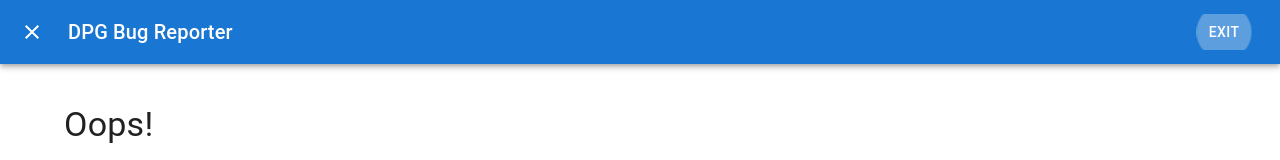
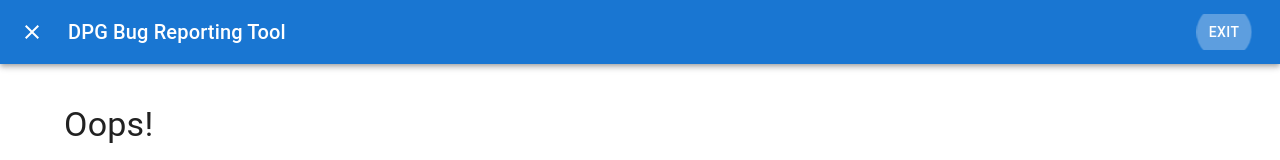
Before and after one commit to dpgabot/bug-reporter, a Next.js app: page /submission-error in a window 1280 px wide. Shown: the top 160 px of the page. Built offline with nearby package versions, Linux system fonts and the light colour scheme.

Commit message:
Made typo updates

```diff
--- a/pages/submission-error.js
+++ b/pages/submission-error.js
@@ -31,7 +31,7 @@ const Page = () => {
             <CloseIcon />
           </IconButton>
           <Typography sx={{ ml: 2, flex: 1 }} variant="h6" component="div">
-            DPG Bug Reporter
+          DPG Bug Reporting Tool
           </Typography>
           <Button autoFocus color="inherit" onClick={handleClose}>
             exit
--- a/pages/thank-you.js
+++ b/pages/thank-you.js
@@ -32,7 +32,7 @@ const Post = () => {
             <CloseIcon />
           </IconButton>
           <Typography sx={{ ml: 2, flex: 1 }} variant="h6" component="div">
-            DPG Bug Reporter
+          DPG Bug Reporting Tool
           </Typography>
           <Button autoFocus color="inherit" onClick={handleClose}>
             exit
```
